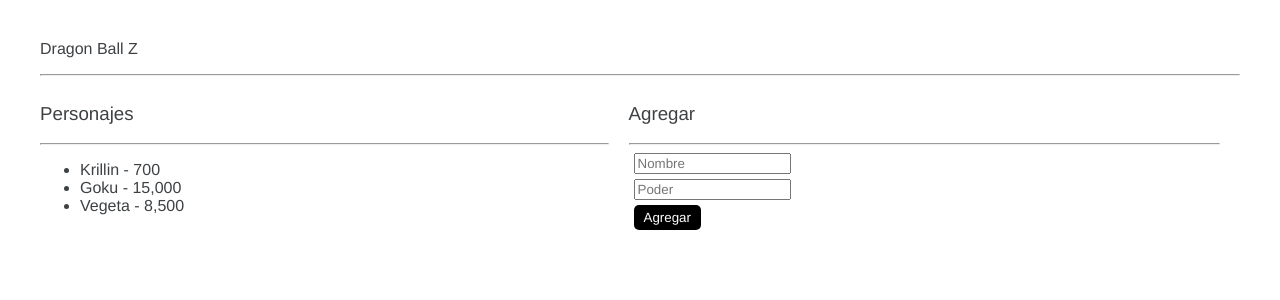
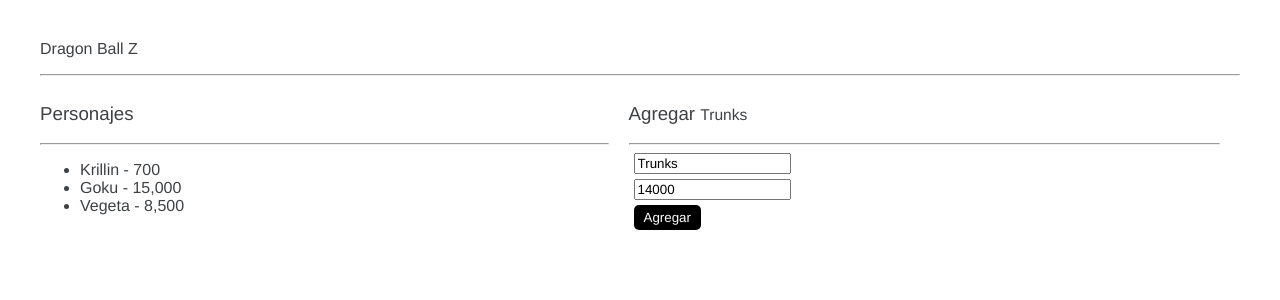
Before and after one commit to washopilot/01-bases, an Angular app: page / in a window 1280 px wide. Shown: the top 300 px of the page. Built offline with nearby package versions, Linux system fonts and the light colour scheme.

Commit message:
two way data biding [(ngModel)]

```diff
--- a/src/app/dbz/main-page/main-page.component.html
+++ b/src/app/dbz/main-page/main-page.component.html
@@ -12,11 +12,13 @@
   </div>
 
   <div class="col">
-    <h3>Agregar</h3>
+    <h3>
+      Agregar <small>{{ nuevo.nombre }}</small>
+    </h3>
     <hr />
     <form (ngSubmit)="agregar()">
-      <input type="text" name="" id="" placeholder="Nombre" />
-      <input type="text" name="" id="" placeholder="Poder" />
+      <input type="text" name="nombre" id="" placeholder="Nombre" [(ngModel)]="nuevo.nombre" />
+      <input type="number" name="poder" id="" placeholder="Poder" [(ngModel)]="nuevo.poder" />
       <button type="submit">Agregar</button>
     </form>
   </div>
--- a/src/app/dbz/main-page/main-page.component.ts
+++ b/src/app/dbz/main-page/main-page.component.ts
@@ -1,11 +1,25 @@
 import { Component } from '@angular/core';
+
+interface Personaje {
+  nombre: string;
+  poder: number;
+}
 
 @Component({
   selector: 'app-main-page',
   templateUrl: './main-page.component.html'
 })
 export class MainPageComponent {
+  nuevo: Personaje = {
+    nombre: 'Trunks',
+    poder: 14000
+  };
+
   agregar(): void {
-    console.log('Este es una prueba');
+    console.log(this.nuevo);
+  }
+
+  cambiarNombre() {
+    console.log();
   }
 }
```
